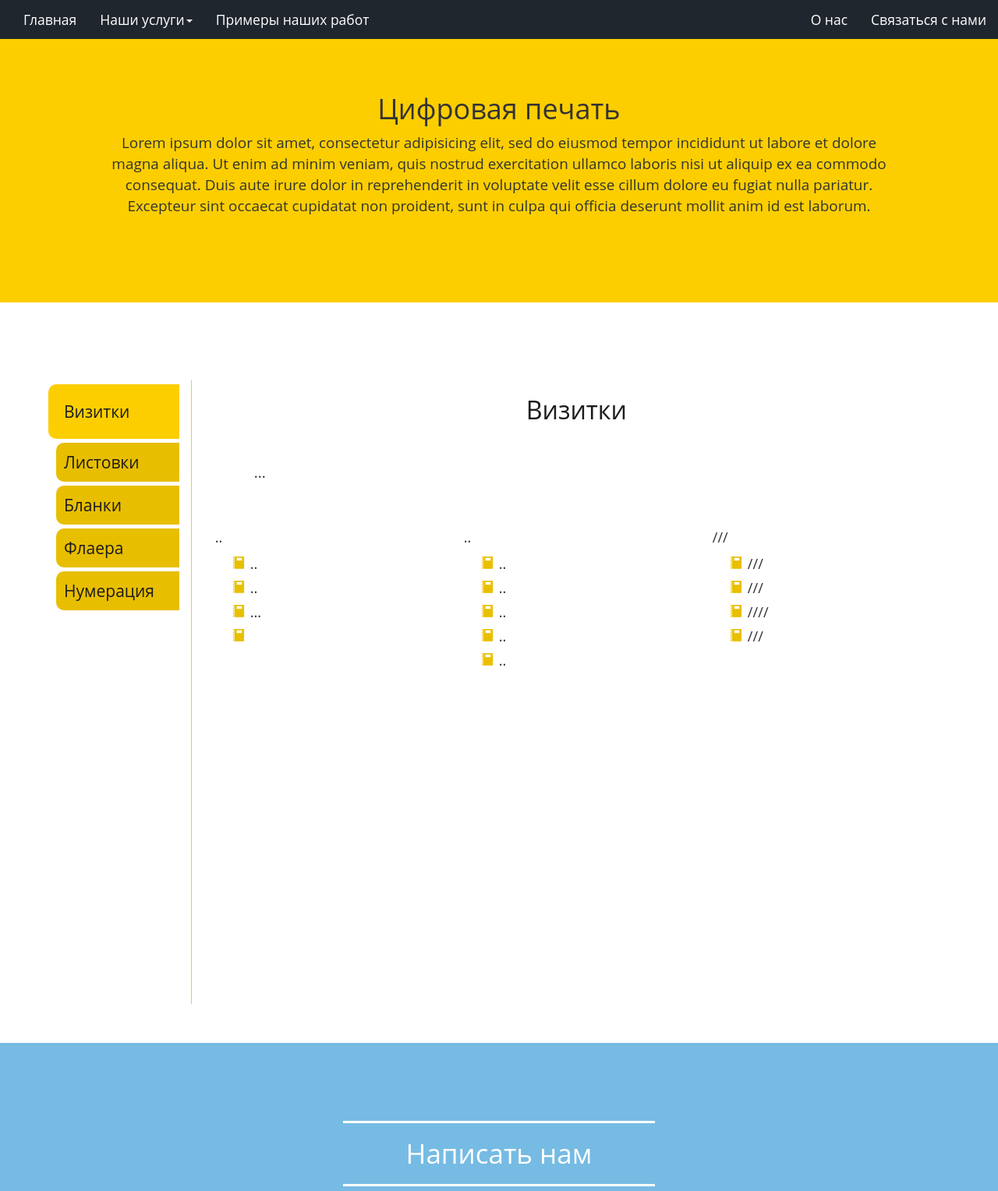
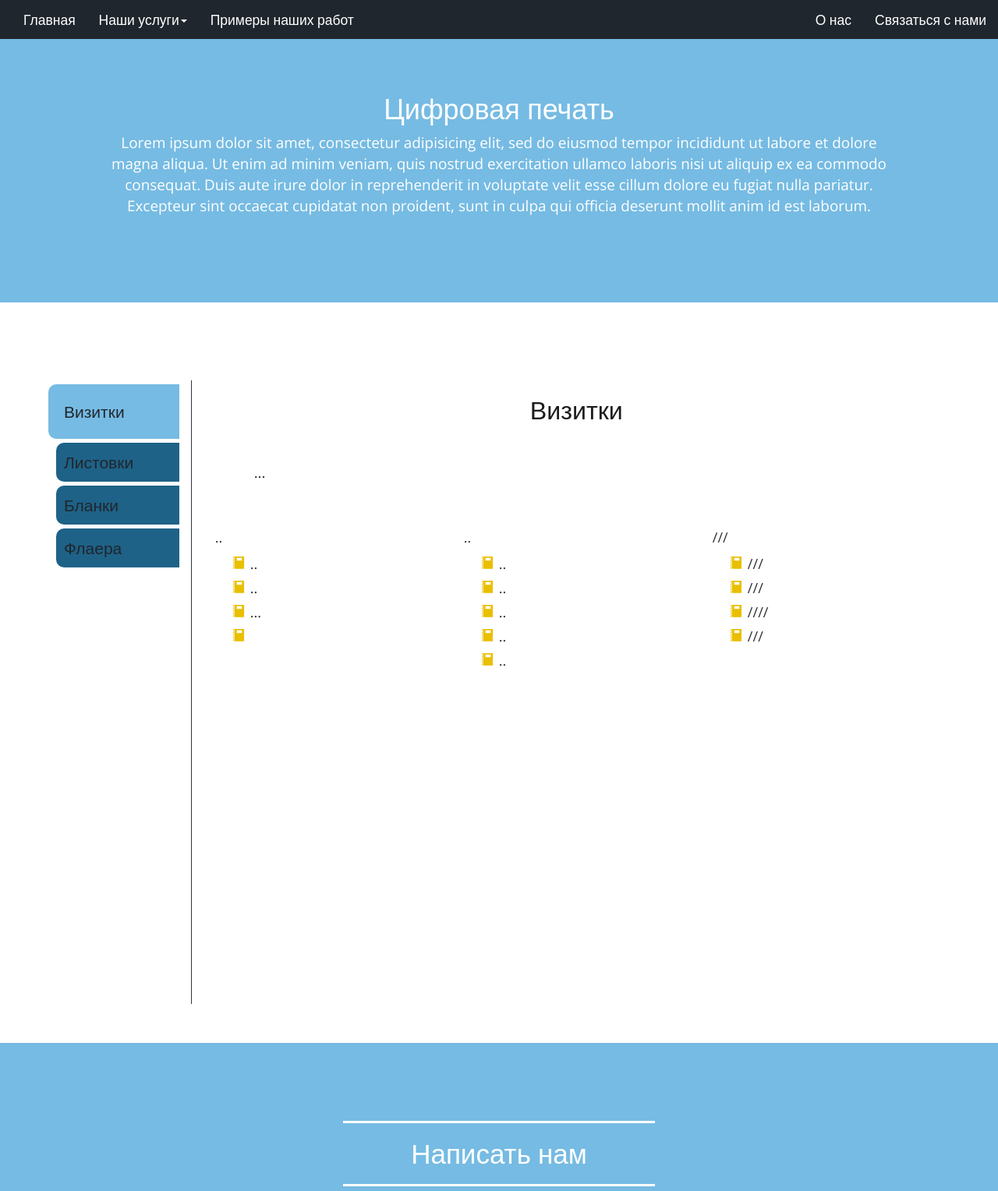
Before and after one commit to peregudova-dasha/skimp, a PHP site: page /digital.html in a window 1280 px wide. Shown: the top 1528 px of the page at 78% size. Run offline with PHP 8.4, Linux system fonts and the light colour scheme.

Commit message:
Add files via upload

```diff
--- a/about_us.html
+++ b/about_us.html
@@ -12,11 +12,9 @@
   <link href="style.css" rel="stylesheet">
 
 
-<link href='https://fonts.googleapis.com/css?family=Poiret+One&subset=latin,cyrillic' rel='stylesheet' type='text/css'>
+ <link href='https://fonts.googleapis.com/css?family=Poiret+One&subset=latin,cyrillic' rel='stylesheet' type='text/css'>
 
-<link href='https://fonts.googleapis.com/css?family=Roboto+Mono:400,700,300&subset=latin,cyrillic' rel='stylesheet' type='text/css'>
-
-<link href='https://fonts.googleapis.com/css?family=Didact+Gothic&subset=latin,cyrillic' rel='stylesheet' type='text/css'>
+  <link href='https://fonts.googleapis.com/css?family=Open+Sans:400,600,700' rel='stylesheet' type='text/css'>
 
   <!-- HTML5 shim and Respond.js for IE8 support of HTML5 elements and media queries -->
   <!-- WARNING: Respond.js doesn't work if you view the page via file:// -->
--- a/digital.html
+++ b/digital.html
@@ -14,9 +14,7 @@
 
   <link href='https://fonts.googleapis.com/css?family=Poiret+One&subset=latin,cyrillic' rel='stylesheet' type='text/css'>
 
-  <link href='https://fonts.googleapis.com/css?family=Roboto+Mono:400,700,300&subset=latin,cyrillic' rel='stylesheet' type='text/css'>
-
-  <link href='https://fonts.googleapis.com/css?family=Didact+Gothic&subset=latin,cyrillic' rel='stylesheet' type='text/css'>
+  <link href='https://fonts.googleapis.com/css?family=Open+Sans:400,600,700' rel='stylesheet' type='text/css'>
 
   <!-- HTML5 shim and Respond.js for IE8 support of HTML5 elements and media queries -->
   <!-- WARNING: Respond.js doesn't work if you view the page via file:// -->
@@ -93,7 +91,7 @@
             <li class="t2"><a>Листовки</a></li>
             <li class="t3"><a>Бланки</a></li>
             <li class="t4"><a>Флаера</a></li>
-            <li class="t5"><a>Нумерация</a></li>
+
 
           </ul>
         </aside>
@@ -295,55 +293,6 @@
 
         </div>
 
-          <div class="t5 ">
-
-
-           <div class="about col-lg-12 col-md-12 col-sm-12 col-xs-12">
-             <h3>Нумерация</h3>
-              <p>...</p>
-
-            </div>
-
-           <div class="types col-lg-4 col-md-4 col-sm-4 col-xs-12">
-             <h4>..</h4>
-               <ul>
-                  <li>..</li>
-                  <li>..</li>
-                  <li>...</li>
-                  <li></li>
-                </ul>
-           </div>
-
-           <div class="types col-lg-4 col-md-4 col-sm-4 col-xs-12">
-             <h4>..</h4>
-               <ul>
-                  <li>..</li>
-                  <li>..</li>
-                  <li>..</li>
-                  <li>..</li>
-                  <li>..</li>
-                </ul>
-           </div>
-
-           <div class="types col-lg-4 col-md-4 col-sm-4 col-xs-12">
-             <h4>///</h4>
-               <ul>
-                  <li>///</li>
-                  <li>///</li>
-                  <li>/</li>
-                  <li>///</li>
-                </ul>
-           </div>
-
-            <div class="img col-md-12 col-sm-12 col-xs-12">
-              <div class="i img17"></div>
-              <div class="i img18"></div>
-              <div class="i img19"></div>
-              <div class="i img20"></div>
-           </div>
-
-        </div>
-
       </div>
     </div>
   </div>
--- a/style.css
+++ b/style.css
@@ -481,47 +497,59 @@ header #navigation .navbar .dropdown-menu li a {
 #priorities .container .try {
   margin: 0 100px;
 }
-#works {
+#work {
   margin-top: 100px;
 }
-#works .our_works li {
+#work h1 {
+  font-size: 2em;
+  display: block;
+  padding: 20px;
+  border-top: 3px solid #2d3640;
+  border-bottom: 3px solid #2d3640;
+  margin: 50px auto 80px auto;
+  width: 400px;
+  text-align: center;
+}
+#work .our_works li {
   display: inline-block;
-  background: #e8be00;
+  background: #1e6287;
   padding: 15px 20px;
   margin-bottom: -10px;
   border-radius: 10px 10px 0 0;
 }
-#works .our_works li a {
-  color: #1C1C1C;
+#work .our_works li a {
+  color: #20262d;
   font-size: 1.4em;
 }
-#works .our_works li a:hover {
+#work .our_works li a:hover {
   text-decoration: none;
 }
-#works .our_works li:hover {
-  background: #fcce00;
+#work .our_works li:hover {
+  background: #76bbe3;
 }
-#works .our_works .tab-current {
-  background: #fcce00;
+#work .our_works .tab-current {
+  background: #76bbe3;
+  color: #ffffff;
   padding: 25px 3% 15px 3%;
 }
-#works .our_works .cont .t2,
-#works .our_works .cont .t3,
-#works .our_works .cont .t4,
-#works .our_works .cont .t5 {
+#work .our_works .cont .t2,
+#work .our_works .cont .t3,
+#work .our_works .cont .t4,
+#work .our_works .cont .t5 {
   display: none;
 }
-#works .our_works .cont .content {
+#work .our_works .cont .content {
   padding-top: 50px;
   padding-bottom: 50px;
   border-top: 1px solid #e8be00;
 }
-#works .our_works .cont .content1 img {
+#work .our_works .cont .content1 img {
   width: 100%;
 }
 .head {
   padding: 100px 100px;
-  background: #fcce00;
+  background: #76bbe3;
+  color: #ffffff;
   text-align: center;
 }
 .tab_content {
@@ -535,27 +563,27 @@ header #navigation .navbar .dropdown-menu li a {
   display: block;
   font-size: 1.5em;
   padding: 10px;
-  background: #e8be00;
+  background: #1e6287;
   margin: 5px 0 5px 10px;
   border-radius: 10px 0 0 10px;
 }
 .tab_content aside ul li a {
-  color: #1C1C1C;
+  color: #20262d;
 }
 .tab_content aside ul li a:hover {
   text-decoration: none;
-  color: #1C1C1C;
+  color: #2d3640;
 }
 .tab_content aside ul li:hover {
-  background: #fcce00;
+  background: #76bbe3;
 }
 .tab_content aside ul .tab-current {
-  background: #fcce00;
+  background: #76bbe3;
   padding: 20px;
   margin-left: 0px;
 }
 .tab_content .border {
-  border-left: 1px solid #fcce00;
+  border-left: 1px solid #2d3640;
 }
 .tab_content .content {
   height: 800px;
--- a/style.less
+++ b/style.less
@@ -542,7 +555,8 @@ color: @w;
 
 .head {
   padding: 100px 100px;
-  background: @y;
+  background: @lb;
+  color: @w;
   text-align: center;
 }
 
@@ -559,23 +573,23 @@ color: @w;
         display: block;
         font-size: 1.5em;
         padding: 10px;
-        background: @dy;
+        background: @mb;
         margin: 5px 0 5px 10px;
         border-radius: 10px 0 0 10px;
-        a {color: @dg; }
-        a:hover { text-decoration: none; color: @dg}
+        a {color: @ddb; }
+        a:hover { text-decoration: none; color: @db}
       }
       li:hover {
-         background: @y;
+         background: @lb;
        }
        .tab-current {
-         background: @y;
+         background: @lb;
          padding: 20px;
          margin-left: 0px;
        }
     }
   }
-  .border { border-left: 1px solid @y;}
+  .border { border-left: 1px solid @db;}
   .content {
     height: 800px;
     .t2,.t3,.t4, .t5, .t6, .t7 {display: none}
```
Also changed, not shown: other parts of style.css (+46 -25 lines), other parts of style.less (+22 -9 lines), corp.html (+2 -5 lines), index.html (+3 -7 lines), lfp.html (+2 -5 lines), polygraphy.html (+2 -5 lines), portfolio.html (+3 -5 lines), services.html (+5 -7 lines).
